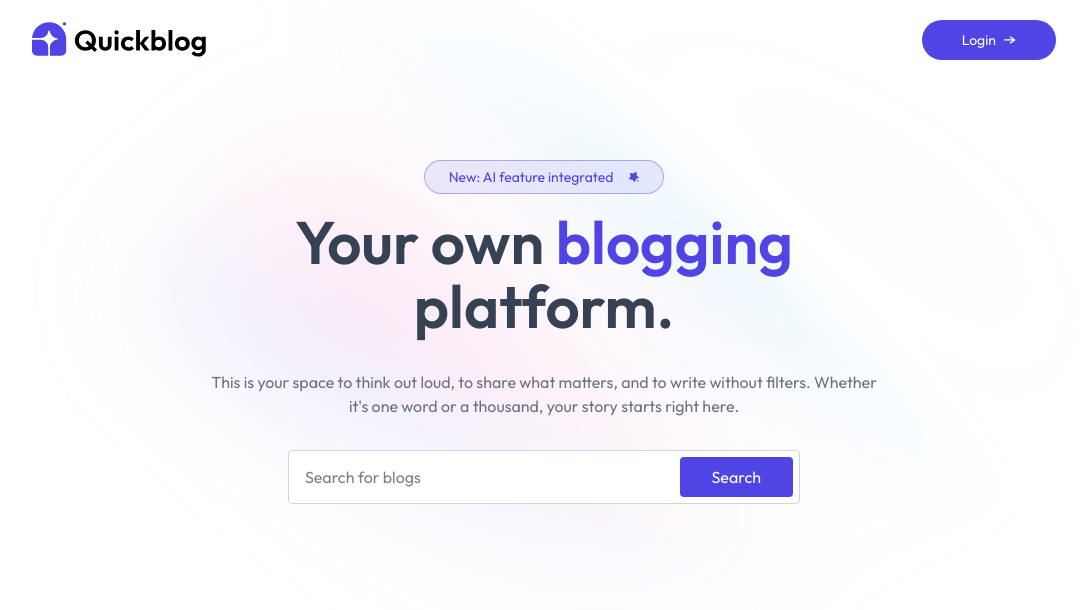
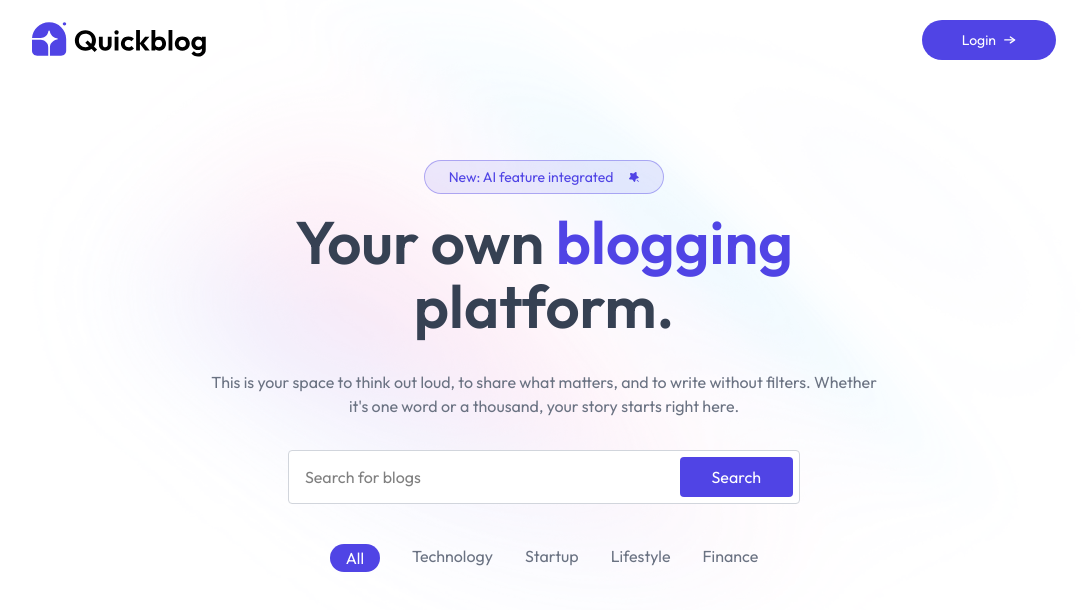
Before and after one commit to nmphat2004/Quick-Blog, a React (Vite) app in the folder frontend/: page / in a window 1280 px wide. Shown: the top 610 px of the page, without its empty margins (96-1183 px from the left). Built offline with nearby package versions, Linux system fonts and the light colour scheme.

Commit message:
create blog list

```diff
--- a/frontend/package.json
+++ b/frontend/package.json
@@ -11,6 +11,7 @@
   },
   "dependencies": {
     "@tailwindcss/vite": "^4.1.11",
+    "motion": "^12.23.6",
     "react": "^19.1.0",
     "react-dom": "^19.1.0",
     "react-router-dom": "^7.7.0",
--- /dev/null
+++ b/frontend/src/components/BlogList.jsx
@@ -0,0 +1,43 @@
+import { useState } from 'react';
+// eslint-disable-next-line no-unused-vars
+import { motion } from 'motion/react';
+
+const BlogList = () => {
+	const blogCategories = [
+		'All',
+		'Technology',
+		'Startup',
+		'Lifestyle',
+		'Finance',
+	];
+
+	const [menu, setMenu] = useState('All');
+
+	return (
+		<div>
+			<div className='flex justify-center gap-4 sm:gap-8 my-10 relative'>
+				{blogCategories.map((item) => (
+					<div key={item} className='relative'>
+						<button
+							onClick={() => setMenu(item)}
+							className={
+								menu === item
+									? 'text-white px-4 pt-0.5 cursor-pointer'
+									: 'text-gray-500 cursor-pointer'
+							}>
+							{item}
+							{menu === item && (
+								<motion.div
+									layoutId='underline'
+									transition={{ type: 'spring', stiffness: 500, damping: 30 }}
+									className='absolute left-0 right-0 top-0 h-7 -z-1 bg-primary rounded-full'></motion.div>
+							)}
+						</button>
+					</div>
+				))}
+			</div>
+		</div>
+	);
+};
+
+export default BlogList;
--- a/frontend/src/pages/Home.jsx
+++ b/frontend/src/pages/Home.jsx
@@ -1,14 +1,15 @@
-import React from 'react'
-import Navbar from '../components/Navbar'
-import Header from '../components/Header'
+import Navbar from '../components/Navbar';
+import Header from '../components/Header';
+import BlogList from '../components/BlogList';
 
 const Home = () => {
-  return (
-    <>
-      <Navbar />
-      <Header />
-    </>
-  )
-}
+	return (
+		<>
+			<Navbar />
+			<Header />
+			<BlogList />
+		</>
+	);
+};
 
-export default Home
+export default Home;
```
Also changed, not shown: frontend/eslint.config.js (+10 -3 lines), frontend/src/assets/assets.js (+3 -7 lines), 1 other file (tests, documents, lock files or other folders).
